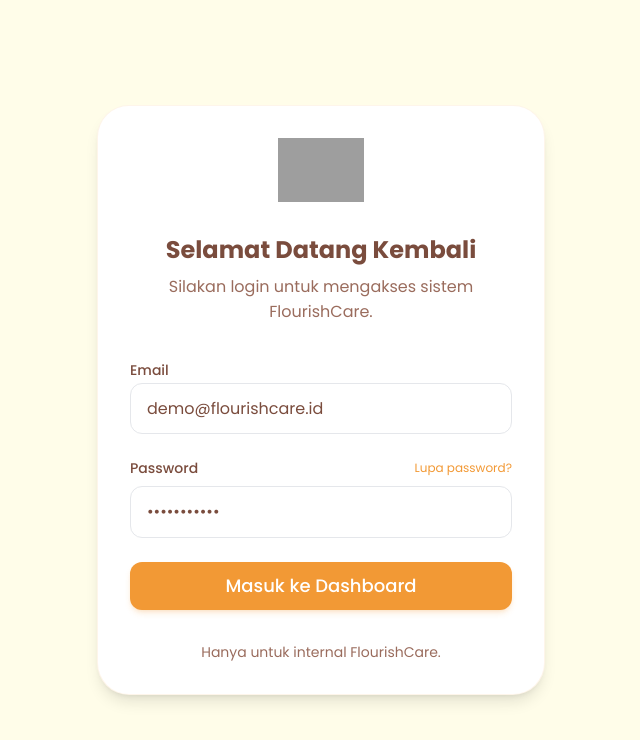
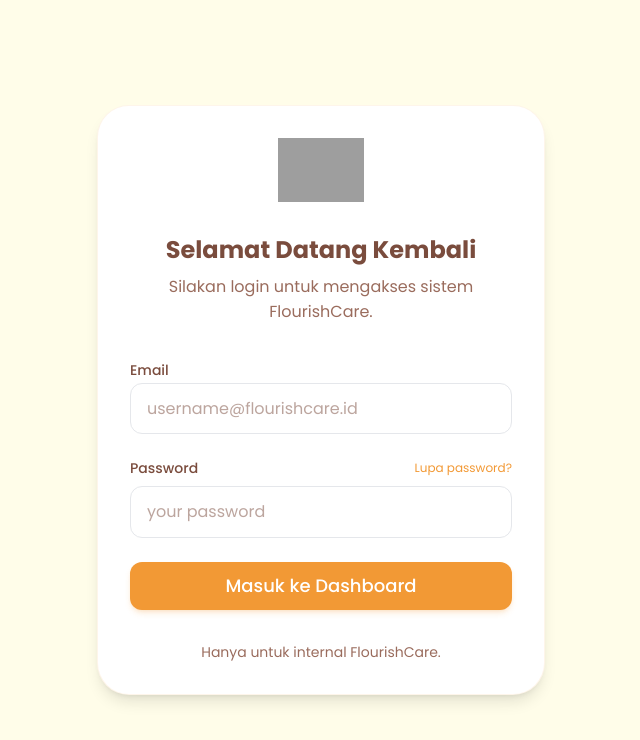
Before and after one commit to nafadza14/Flourishcare, a React (Vite) app: page /login in a window 1280 px wide. Shown: the top 740 px of the page, without its empty margins (319-959 px from the left). Built offline with nearby package versions, Linux system fonts and the light colour scheme; grey boxes are pictures that could not be loaded.

Commit message:
feat: implement Supabase authentication
- Add @supabase/supabase-js dependency
- Configure Supabase client
- Update login page to authenticate with Supabase
- Update app metadata and branding

```diff
--- a/index.html
+++ b/index.html
@@ -3,7 +3,7 @@
   <head>
     <meta charset="UTF-8" />
     <meta name="viewport" content="width=device-width, initial-scale=1.0" />
-    <title>My Google AI Studio App</title>
+    <title>#1 Flourishcare Menemani tumbuh kembang anak, menuju versi terbaik 🌱</title>
   </head>
   <body>
     <div id="root"></div>
--- a/metadata.json
+++ b/metadata.json
@@ -1,5 +1,5 @@
 {
-  "name": "FlourishCare",
+  "name": "#1 Flourishcare Menemani tumbuh kembang anak, menuju versi terbaik 🌱",
   "description": "Healthcare Web App + Landing Page + Booking System for FlourishCare.id",
   "requestFramePermissions": [
     "camera"
--- a/package.json
+++ b/package.json
@@ -13,6 +13,7 @@
   "dependencies": {
     "@google/genai": "^1.29.0",
     "@radix-ui/react-slot": "^1.2.4",
+    "@supabase/supabase-js": "^2.106.2",
     "@tailwindcss/vite": "^4.1.14",
     "@vitejs/plugin-react": "^5.0.4",
     "class-variance-authority": "^0.7.1",
--- /dev/null
+++ b/src/lib/supabase.ts
@@ -0,0 +1,6 @@
+import { createClient } from '@supabase/supabase-js'
+
+const supabaseUrl = 'https://vtquhqdfyirccxdzmpyr.supabase.co';
+const supabaseKey = 'sb_publishable_rV4ay28GgXdI3TgnY3jkJA_YIVVJAKS';
+
+export const supabase = createClient(supabaseUrl, supabaseKey);
--- a/src/pages/Login.tsx
+++ b/src/pages/Login.tsx
@@ -1,14 +1,37 @@
 import { Link, useNavigate } from "react-router-dom";
 import { Button } from "@/components/ui/button";
 import { motion } from "framer-motion";
+import { useState } from "react";
+import { supabase } from "@/lib/supabase";
 
 export function Login() {
   const navigate = useNavigate();
+  const [email, setEmail] = useState("");
+  const [password, setPassword] = useState("");
+  const [error, setError] = useState<string | null>(null);
+  const [loading, setLoading] = useState(false);
 
-  const handleLogin = (e: React.FormEvent) => {
+  const handleLogin = async (e: React.FormEvent) => {
     e.preventDefault();
-    // In a real app, authenticate here. For preview, just redirect.
-    navigate("/dashboard");
+    setError(null);
+    setLoading(true);
+
+    try {
+      const { data, error } = await supabase.auth.signInWithPassword({
+        email,
+        password,
+      });
+
+      if (error) throw error;
+
+      // Successfully authenticated
+      navigate("/dashboard");
+    } catch (err: any) {
+      setError(err.message || "Failed to login. Please check your credentials.");
+      console.error("Login error:", err);
+    } finally {
+      setLoading(false);
+    }
   };
 
   return (
@@ -32,14 +55,21 @@
         </div>
 
         <form onSubmit={handleLogin} className="space-y-6">
+          {error && (
+            <div className="p-3 text-sm text-red-600 bg-red-50 border border-red-100 rounded-lg">
+              {error}
+            </div>
+          )}
+
           <div className="space-y-2">
             <label className="text-sm font-medium text-text-primary">Email</label>
             <input
               type="email"
-              placeholder="nama@flourishcare.id"
+              value={email}
+              onChange={(e) => setEmail(e.target.value)}
+              placeholder="username@flourishcare.id"
               required
               className="w-full px-4 py-3 rounded-xl border border-gray-200 focus:outline-none focus:border-primary focus:ring-1 focus:ring-primary transition-colors"
-              defaultValue="demo@flourishcare.id"
             />
           </div>
 
@@ -50,15 +80,16 @@
             </div>
             <input
               type="password"
-              placeholder="••••••••"
+              value={password}
+              onChange={(e) => setPassword(e.target.value)}
+              placeholder="your password"
               required
               className="w-full px-4 py-3 rounded-xl border border-gray-200 focus:outline-none focus:border-primary focus:ring-1 focus:ring-primary transition-colors"
-              defaultValue="password123"
             />
           </div>
 
-          <Button type="submit" className="w-full rounded-xl py-6 text-lg shadow-md shadow-primary/20">
-            Masuk ke Dashboard
+          <Button type="submit" disabled={loading} className="w-full rounded-xl py-6 text-lg shadow-md shadow-primary/20">
+            {loading ? "Memproses..." : "Masuk ke Dashboard"}
           </Button>
         </form>
 
```
Also changed, not shown: 2 other files (tests, documents, lock files or other folders).
